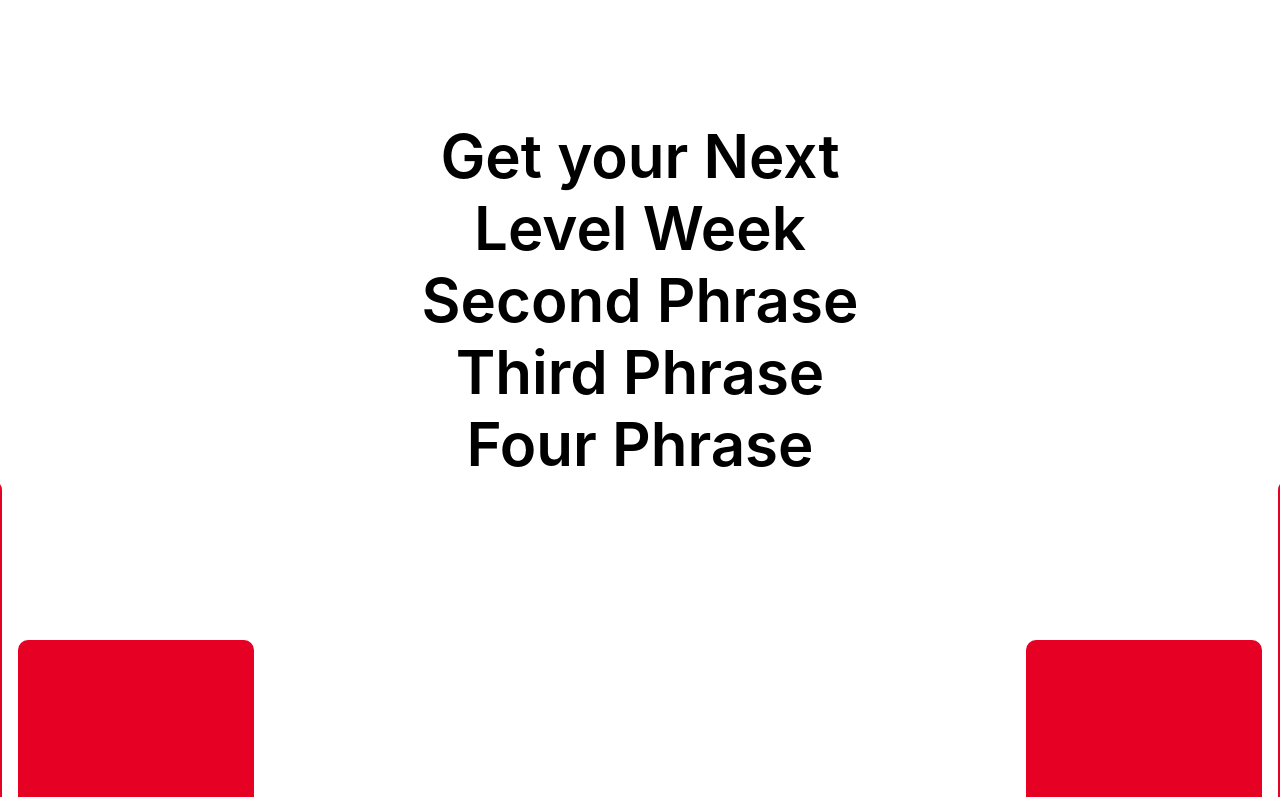
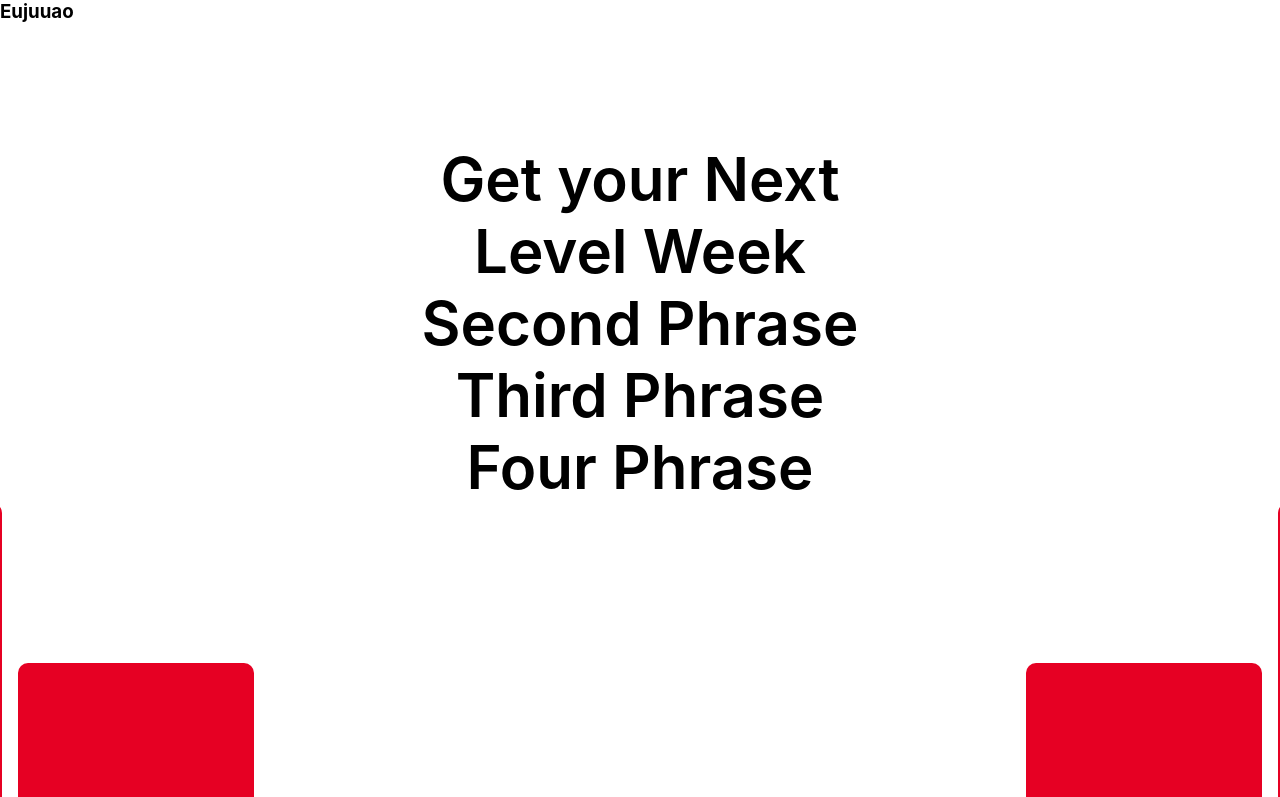
Before and after one commit to eujuuao/ClonePinterest, a plain HTML site: page index.html in a window 1280 px wide. Shown: the top 797 px of the page. Drawn offline with Linux system fonts and the light colour scheme.

Commit message:
Feat: Atualização no style

```diff
--- a/index.html
+++ b/index.html
@@ -8,13 +8,21 @@
     <link rel="stylesheet" href="styles/styles.css">
 </head>
 <body>
+    <header>
+        <h3>Eujuuao</h3>
+        <nav>
+            <ul>
+                <li></li>
+            </ul>
+        </nav>
+    </header>
     <div class= "heading">
           <sapan class="text"> Get your Next </sapan>
             <div class="Wrapper">
-                <h2 class= "text">Level Week</h2 class= "text">
-                <h2 class= "text">Second Phrase</h2 class= "text">
-                <h2 class= "text">Third Phrase</h2 class= "text">
-                <h2 class= "text">Four Phrase</h2>
+                <div class= "offset"><h2 class= "text">Level Week</h2></div>
+                <div class= "offset"><h2 class= "text">Second Phrase</h2></div>
+                <div class= "offset"><h2 class= "text">Third Phrase</h2></div>
+                <div class= "offset"><h2 class= "text">Four Phrase</h2></div>
             </div>
     </div>
 
--- a/styles/_heading.scss
+++ b/styles/_heading.scss
@@ -12,5 +12,17 @@
 
     .Wrapper {
         position: relative;
+
+        .offset {
+            position: absolute;
+            top: 0;
+            left: 0;
+            transform: translatex(-50%);
+        }
+
+        .text {
+            white-space: nowrap;
+            color: $red;
+        }
     }
 }
```
